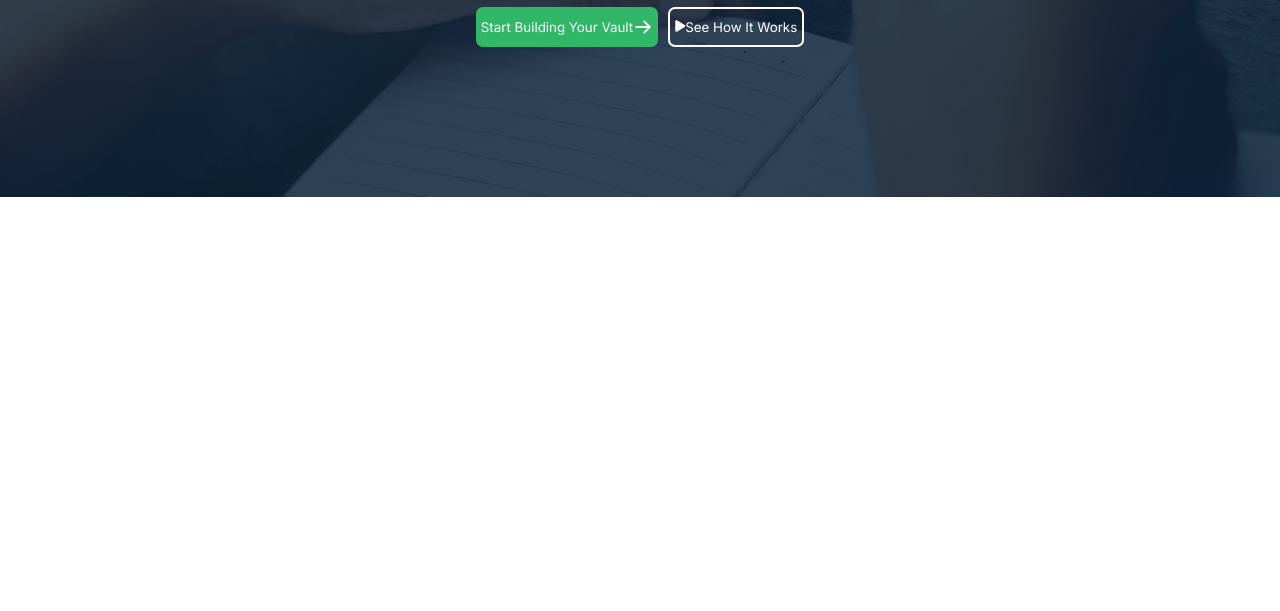
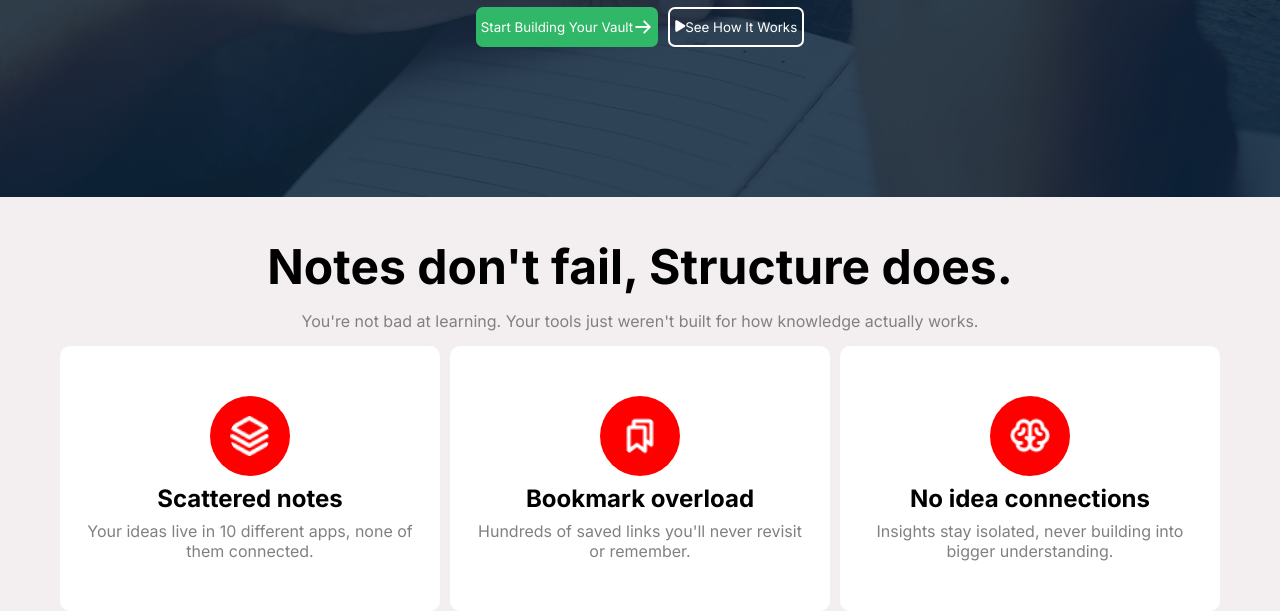
Before and after one commit to sm-atahar-hossain/assignment-01-b13, a plain HTML site: page index.html in a window 1280 px wide. Shown: the part 551-1162 px from the top of the page. Before the commit the page ends 800 px from the top, so only its background shows below. Drawn offline with Linux system fonts and the light colour scheme.

Commit message:
Completed sturcture section

```diff
--- a/index.html
+++ b/index.html
@@ -13,7 +13,10 @@
       rel="stylesheet"
     />
     <!-- Font Awesome -->
-    <script src="https://kit.fontawesome.com/4755690280.js" crossorigin="anonymous"></script>
+    <script
+      src="https://kit.fontawesome.com/4755690280.js"
+      crossorigin="anonymous"
+    ></script>
   </head>
   <body>
     <header>
@@ -104,16 +107,68 @@
           </p>
           <!-- hero-buttons -->
           <div id="hero-buttons">
+            <button
+              style="
+                color: white;
+                background-color: #30b868;
+                display: flex;
+                justify-content: center;
+                align-items: center;
+                border-style: none;
+                padding: 10px 5px;
+                border-radius: 7px;
+              "
+            >
+              <p>Start Building Your Vault</p>
+              <img src="assets/ArrowRight.png" alt="" />
+            </button>
 
-            <button style="color: white; background-color: #30b868; display: flex; justify-content: center; align-items: center; border-style: none; padding: 10px 5px; border-radius: 7px;"><p>Start Building Your Vault</p> <img src="assets/ArrowRight.png" alt=""></button>
-
-            <button style="color: white; border: 2px solid white; background: none; display: flex; justify-content: center; align-items: center; padding: 10px 5px; border-radius: 7px;"><i class="fa-solid fa-play"></i><p>See How It Works</p></button>
-
+            <button
+              style="
+                color: white;
+                border: 2px solid white;
+                background: none;
+                display: flex;
+                justify-content: center;
+                align-items: center;
+                padding: 10px 5px;
+                border-radius: 7px;
+              "
+            >
+              <i class="fa-solid fa-play"></i>
+              <p>See How It Works</p>
+            </button>
           </div>
         </div>
       </section>
     </header>
-    <main></main>
+    <main>
+      <!-- Structure Section -->
+      <section class="structure">
+        <h1>Notes don't fail, Structure does.</h1>
+        <p>
+          You're not bad at learning. Your tools just weren't built for how
+          knowledge actually works.
+        </p>
+        <div>
+            <div style="width: 30%; background-color: white; display: flex; flex-direction: column; gap: 8px;align-items: center; padding: 50px 20px; border-radius: 10px; box-shadow: 50px darkgrey; text-align: center;">
+                <img style="width: 40px;height: 40px;background-color: red; padding: 20px; border-radius: 100%;" src="assets/Vector.png" alt="">
+                <h4 style="font-size: 24px; font-weight: 700; ">Scattered notes</h4>
+                <p style="font-size: 16px; color: gray;">Your ideas live in 10 different apps, none of them connected.</p>
+            </div>
+            <div style="width: 30%; background-color: white; display: flex; flex-direction: column; gap: 8px;align-items: center; padding: 50px 20px; border-radius: 10px; box-shadow: 50px darkgrey; text-align: center;">
+                <img style="width: 40px;height: 40px;background-color: red; padding: 20px; border-radius: 100%;" src="assets/Bookmarks.png" alt="">
+                <h4 style="font-size: 24px; font-weight: 700; ">Bookmark overload</h4>
+                <p style="font-size: 16px; color: gray;">Hundreds of saved links you'll never revisit or remember.</p>
+            </div>
+            <div style="width: 30%; background-color: white; display: flex; flex-direction: column; gap: 8px;align-items: center; padding: 50px 20px; border-radius: 10px; box-shadow: 50px darkgrey; text-align: center;">
+                <img style="width: 40px;height: 40px;background-color: red; padding: 20px; border-radius: 100%;" src="assets/Brain.png" alt="">
+                <h4 style="font-size: 24px; font-weight: 700; ">No idea connections</h4>
+                <p style="font-size: 16px; color: gray;">Insights stay isolated, never building into bigger understanding.</p>
+            </div>
+        </div>
+      </section>
+    </main>
     <footer></footer>
   </body>
 </html>
--- a/style.css
+++ b/style.css
@@ -91,3 +91,29 @@
     display: flex;
     gap: 10px;
 }
+/* Structure section style */
+.structure{
+    display: flex;
+    flex-direction: column;
+    gap: 15px;
+    justify-content: center;
+    align-items: center;
+    background-color: rgb(243, 239, 240);
+    padding-top: 40px;
+}
+.structure h1{
+    font-size: 48px;
+    font-weight: 700;
+
+}
+.structure > p{
+    font-size: 16px;
+    color: gray;
+
+}
+.structure > div{
+    display: flex;
+    justify-content: space-around;
+    gap: 10px;
+    padding: 0px 60px;
+}
```
